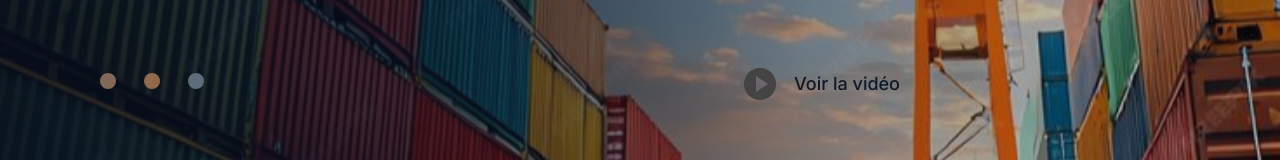
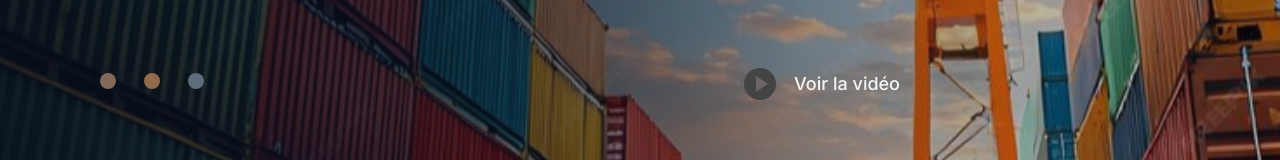
Before and after one commit to yankbg/SMS, a React (Vite) app: page / in a window 1280 px wide. Shown: the part 560-720 px from the top of the page. Built offline with nearby package versions, Linux system fonts and the light colour scheme.

Commit message:
Fix unreadable "Voir la vidéo" label on the hero dark scrim
.hero-play p was still #101828 from the white-veil overlay; against the
new dark gradient it rendered near-invisible. Tinted into the headline
white like .text2.

```diff
--- a/src/pages/style.css
+++ b/src/pages/style.css
@@ -242,7 +242,8 @@ body{
 }
 
 .hero-play p {
-    color: #101828;
+    /* Sur le voile sombre du hero : l'ancien #101828 etait illisible. */
+    color: rgba(255, 255, 255, 0.92);
     font-size: 18px;
     font-weight: 500;
 }
```
